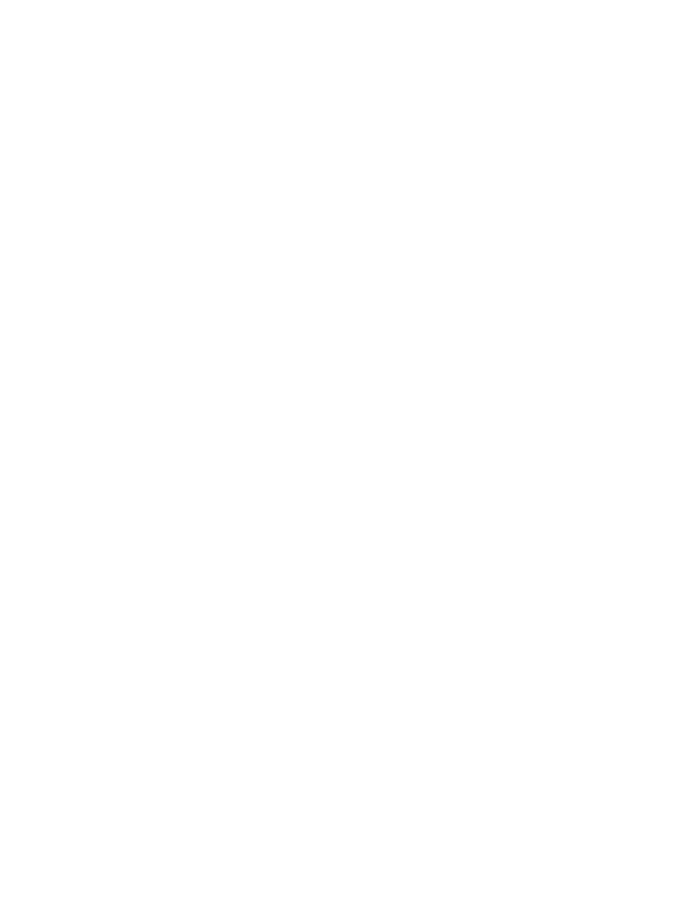
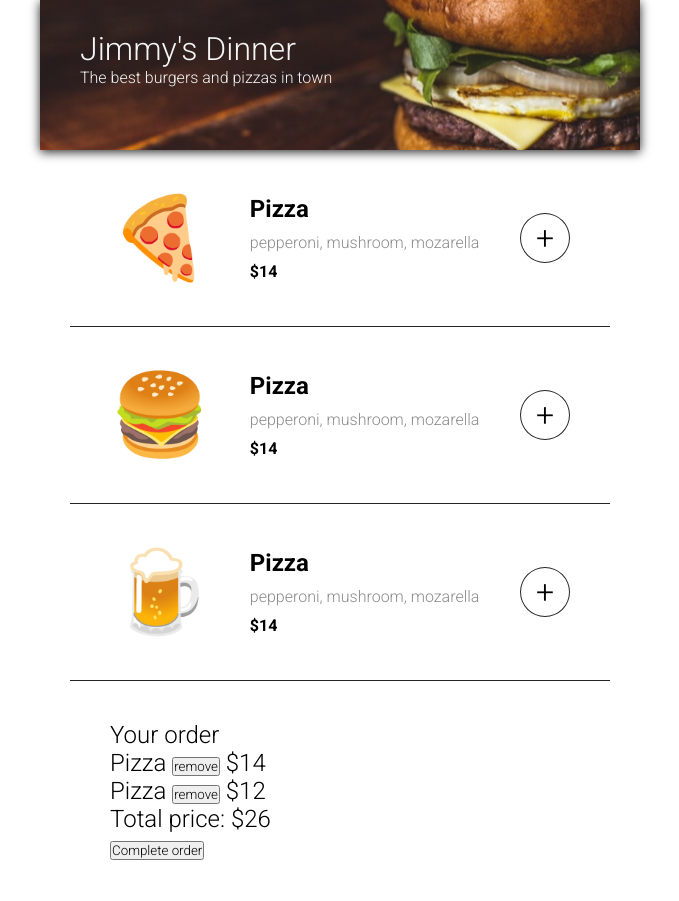
Before and after one commit to jaqubowsky/restaurant-ordering-app, a plain HTML site: page index.html in a window 1280 px wide. Shown: the whole page, without its empty margins (300-979 px from the left). Before the commit the page ends 800 px from the top, so only its background shows below. Drawn offline with Linux system fonts and the light colour scheme.

Commit message:
Initial layout

```diff
--- a/index.html
+++ b/index.html
@@ -1,15 +1,83 @@
 <!DOCTYPE html>
 <html lang="en">
-<head>
-  <meta charset="UTF-8">
-  <meta http-equiv="X-UA-Compatible" content="IE=edge">
-  <meta name="viewport" content="width=device-width, initial-scale=1.0">
-  <link rel="stylesheet" href="styles.css">
-  <title>Restaurant ordering app</title>
-</head>
-<body>
+  <head>
+    <meta charset="UTF-8" />
+    <meta http-equiv="X-UA-Compatible" content="IE=edge" />
+    <meta name="viewport" content="width=device-width, initial-scale=1.0" />
+    <link rel="stylesheet" href="styles.css" />
+    <title>Restaurant ordering app</title>
+  </head>
+  <body>
+    <div class="container">
+      <header>
+        <div class="header-bg">
+          <div class="header-text">
+            <h1 class="header-title">Jimmy's Dinner</h1>
+            <p class="header-subtitle">The best burgers and pizzas in town</p>
+          </div>
+        </div>
+      </header>
+      <main>
+        <div class="food-card">
+          <p class="order-emoji">🍕</p>
+          <div class="food-info">
+            <p data-food-name="pizza" class="food-name">Pizza</p>
+            <span data-food-ingredients class="food-ingredients"
+              >pepperoni, mushroom, mozarella</span
+            >
+            <span data-food-cost class="food-cost">$14</span>
+          </div>
+          <button class="add-food-btn">+</button>
+        </div>
+        <div class="food-card">
+          <p class="order-emoji">🍔</p>
+          <div class="food-info">
+            <p data-food-name="pizza" class="food-name">Pizza</p>
+            <span data-food-ingredients class="food-ingredients"
+              >pepperoni, mushroom, mozarella</span
+            >
+            <span data-food-cost class="food-cost">$14</span>
+          </div>
+          <button class="add-food-btn">+</button>
+        </div>
+        <div class="food-card">
+          <p class="order-emoji">🍺</p>
+          <div class="food-info">
+            <p data-food-name="pizza" class="food-name">Pizza</p>
+            <span data-food-ingredients class="food-ingredients"
+              >pepperoni, mushroom, mozarella</span
+            >
+            <span data-food-cost class="food-cost">$14</span>
+          </div>
+          <button class="add-food-btn">+</button>
+        </div>
+        <div class="order-section">
+          <p class="order-title">Your order</p>
+          <div class="order-items">
+            <div class="order-item">
+              <p class="order-item-name">
+                Pizza <button class="remove">remove</button>
+                <span class="order-food-cost">$14</span>
+              </p>
+            </div>
+            <div class="order-item">
+              <p class="order-item-name">
+                Pizza <button class="remove">remove</button>
+                <span class="order-food-cost">$12</span>
+              </p>
+            </div>
+          </div>
+          <div class="total-price-section">
+            <p class="total-price">
+              Total price:
+              <span data-total-price class="item-total-price">$26</span>
+            </p>
+          </div>
+          <button class="complete-order">Complete order</button>
+        </div>
+      </main>
+    </div>
 
-
-  <script src="script.js" defer></script>
-</body>
+    <script src="script.js" type="module" defer></script>
+  </body>
 </html>
--- a/script.js
+++ b/script.js
@@ -0,0 +1,3 @@
+import { menuArray as menu } from "./data";
+
+console.log(menu)
--- a/styles.css
+++ b/styles.css
@@ -0,0 +1,129 @@
+@import url("https://fonts.googleapis.com/css2?family=Roboto:wght@300;700&display=swap");
+
+*,
+*::after,
+*::before {
+  margin: 0;
+  padding: 0;
+  box-sizing: border-box;
+  font-family: "Roboto", sans-serif;
+  font-weight: 300;
+}
+
+/* MAIN LAYOUT */
+
+.container {
+  display: grid;
+  justify-content: center;
+  align-items: center;
+}
+
+body {
+  font-size: 1.5rem;
+}
+
+button {
+  cursor: pointer;
+}
+
+/* HEADER */
+
+.header-bg {
+  background-image: url("images/header.png");
+  width: 600px;
+  height: 150px;
+  background-size: cover;
+  background-repeat: no-repeat;
+  background-position: center;
+  padding: 10px 40px;
+  box-shadow: 0 2px 10px #252525;
+}
+
+.header-text {
+  color: whitesmoke;
+  font-size: 1rem;
+  margin-top: 20px;
+  font-weight: 700;
+}
+
+/* MAIN */
+
+main {
+  display: grid;
+  grid-template-rows: 1fr 1fr 1fr;
+}
+
+.food-card {
+  display: flex;
+  justify-content: center;
+  align-items: center;
+  padding: 40px;
+  width: 90%;
+  border-bottom: 1px solid #252525;
+  margin: 0 auto;
+}
+
+.food-info {
+  display: flex;
+  flex-direction: column;
+  align-items: flex-start;
+}
+
+.food-name {
+  font-weight: 700;
+}
+
+.food-ingredients {
+  font-size: 1rem;
+  color: #8b8b8b;
+}
+
+.food-cost {
+  font-size: 1rem;
+  font-weight: 700;
+}
+
+.food-name,
+.food-cost,
+.food-ingredients {
+  grid-column: 2;
+  margin: 5px 40px;
+}
+
+/* EMOJIS */
+
+.order-emoji {
+  font-size: 5rem;
+}
+
+/* BUTTONS */
+
+.add-food-btn {
+  margin-left: auto;
+  outline: none;
+  border: 1px solid #252525;
+  background-color: white;
+  font-size: 2rem;
+  border-radius: 50%;
+  padding: 5px 15px;
+  text-align: center;
+  text-decoration: none;
+}
+
+/* FINAL ORDER SECTION */
+
+.order-section {
+  padding: 40px;
+  width: 90%;
+  margin: 0 auto;
+}
+
+.order-items {
+  display: flex;
+  flex-direction: column;
+  justify-content: center;
+}
+
+.order-food-cost {
+  display: inline-block;
+}
```
Also changed, not shown: data.js (added, +23 -0 lines), images/header.png (added).
